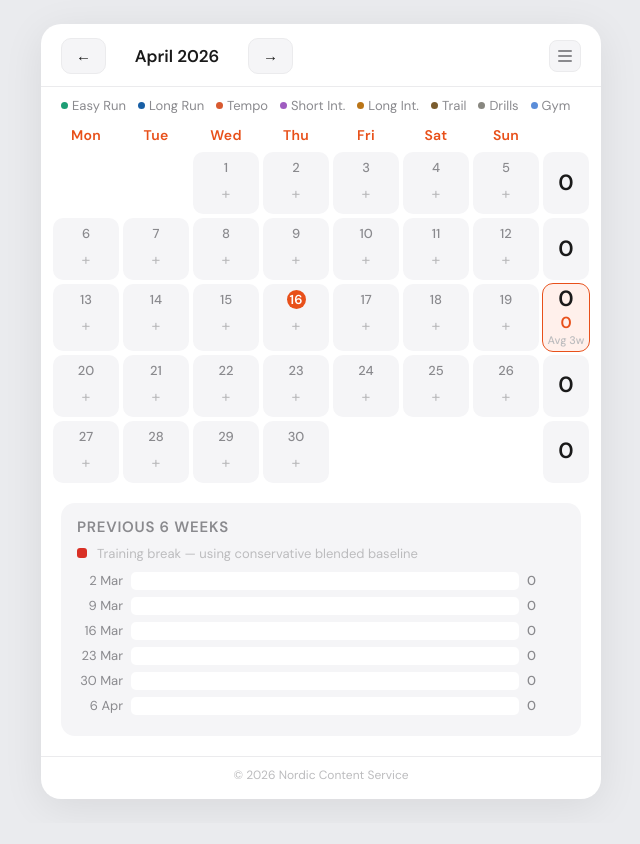
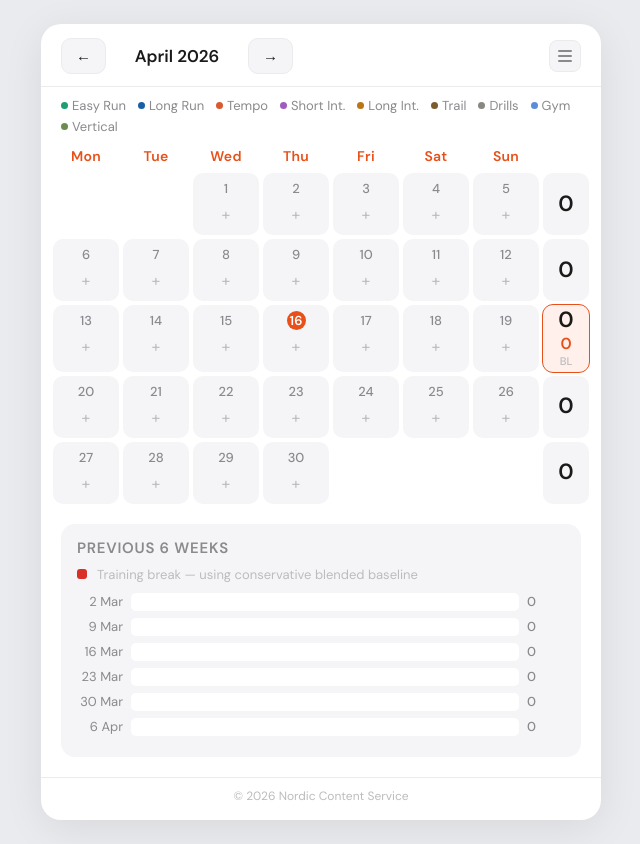
Before and after one commit to NordicContentService/RunWeek, a plain HTML site: page index.html in a window 1280 px wide. Shown: the whole page, without its empty margins (319-959 px from the left). Before the commit the page ends 823 px from the top, so only its background shows below. Drawn offline with Linux system fonts and the light colour scheme.

Commit message:
added vertical and BL to week info

```diff
--- a/index.html
+++ b/index.html
@@ -1336,6 +1336,7 @@ const ACTIVITIES = [
   { value: 'trail', label: 'Trail', color: '#7A5C2E', hasKm: true },
   { value: 'work', label: 'Drills', color: '#888780', hasKm: false },
   { value: 'gym', label: 'Gym', color: '#5B8DD9', hasKm: false },
+  { value: 'vertical', label: 'Vertical', color: '#6B8E4E', hasKm: true },
 ];
 const ACT_MAP = Object.fromEntries(ACTIVITIES.map(a => [a.value, a]));
 const KM_OPTIONS = ['—', ...Array.from({length: 50}, (_, i) => i + 1)];
@@ -1795,7 +1796,7 @@ function renderCalendar() {
       avgEl.textContent = avg6;
       const avgLbl = document.createElement('div');
       avgLbl.className = 'wk-avg-lbl';
-      avgLbl.textContent = 'Avg 3w';
+      avgLbl.textContent = 'BL';
       kmCell.appendChild(avgEl);
       kmCell.appendChild(avgLbl);
 
@@ -2279,7 +2280,7 @@ function checkWeekRisk(weekKm, _legacyBaseline) {
 }
 
 // ── PROXIMITY WARNING ──
-const HARD_SESSIONS = new Set(['tempo', 'short_int', 'long_int', 'long']);
+const HARD_SESSIONS = new Set(['tempo', 'short_int', 'long_int', 'long', 'vertical']);
 
 function dateToTimestamp(y, m, d) {
   return new Date(y, m, d).getTime();
```
